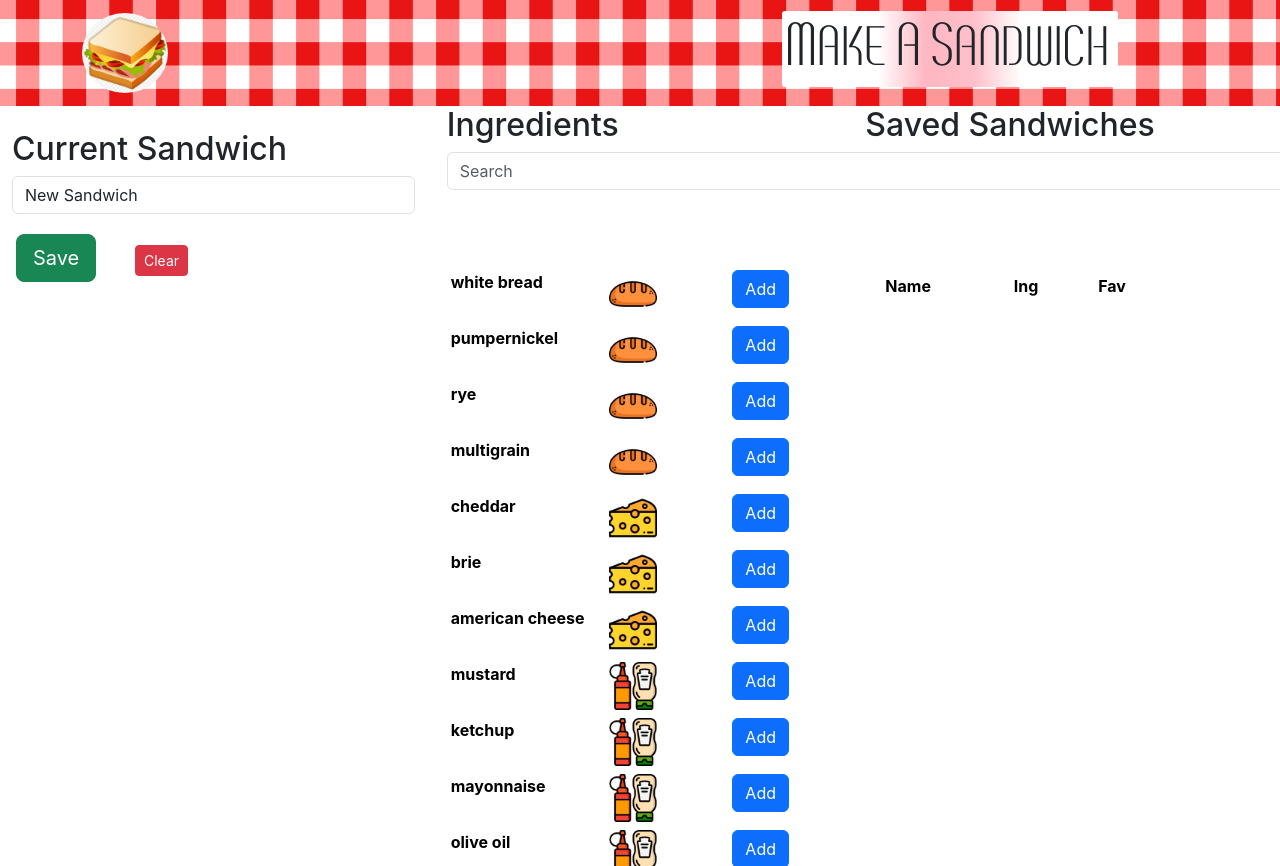
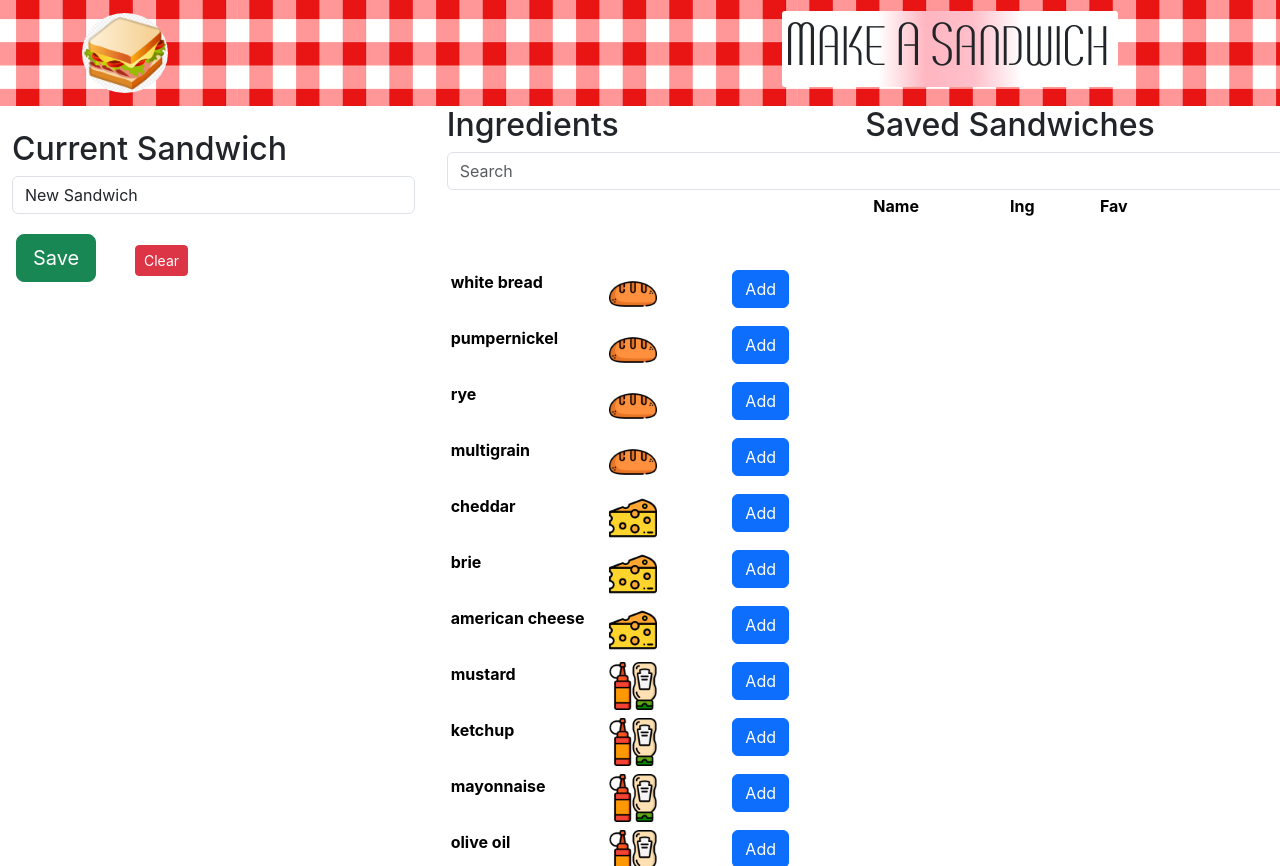
Before and after one commit to mat-lundin/makeasandwich, a React (Create React App) app: page / in a window 1280 px wide. Shown: the top 866 px of the page. Built offline with nearby package versions, Linux system fonts and the light colour scheme.

Commit message:
scroll saved sandwiches on overflow

```diff
--- a/src/components/Saved.js
+++ b/src/components/Saved.js
@@ -1,9 +1,6 @@
 import React, { useEffect } from 'react';
 import Table from 'react-bootstrap/Table';
 import Button from 'react-bootstrap/Button';
-import Container from 'react-bootstrap/Container';
-import Row from 'react-bootstrap/Row';
-import Col from 'react-bootstrap/Col';
 
 const Saved = (props) => {
     // update local storage whenever the component renders
@@ -36,9 +33,6 @@ const Saved = (props) => {
             <div className='header'>
                 <h2>Saved Sandwiches</h2>
             </div>
-            <Container>
-                <Row>
-                    <Col sm={.5}>
             <div className='savedTable'>
                 <Table striped borderless hover>
                     <thead>
@@ -60,13 +54,8 @@ const Saved = (props) => {
                             </tr>)
                         })}
                     </tbody>
-
                 </Table>
             </div>
-                    </Col>
-                </Row>
-            </Container>
-
         </div>
     )
 }
--- a/src/styles.css
+++ b/src/styles.css
@@ -50,8 +50,8 @@ main {
 }
 
 .ingredients {
-  /* background-color: blue; */
-  /* height: 50vh; */
+  height: 95vh;
+  width: 90%;
   place-content: right;
   padding-right: 2%;
   padding-left: 2%;
@@ -79,16 +79,16 @@ main {
 }
 
 .saved {
-  /* display: block; */
   padding-right: 2%;
-  height: 75vh;
+  max-height: 95vh;
+  max-width: 85vw;
+  overflow-y: scroll;
 }
 
 .savedTable {
-  padding-top: 20vh;
+  padding-top: 10vh;
   overflow: scroll;
   background-color: white;
-  /* display: inline; */
 }
 
 .savedIng {
@@ -101,11 +101,6 @@ main {
 
 .saved #removeBtn {
   margin-top: 2vh;
-}
-
-.ingredients {
-  height: 95vh;
-  width: 90%;
 }
 
 .header {
```
Lines whose indentation alone changed are shown as unchanged.
